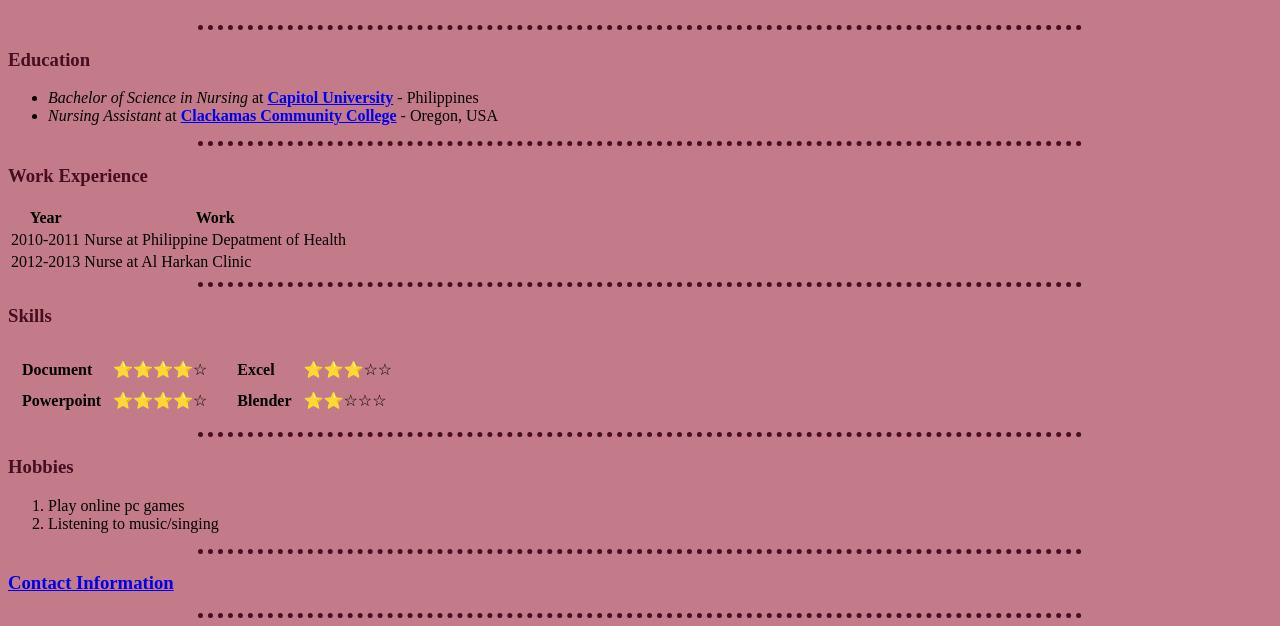
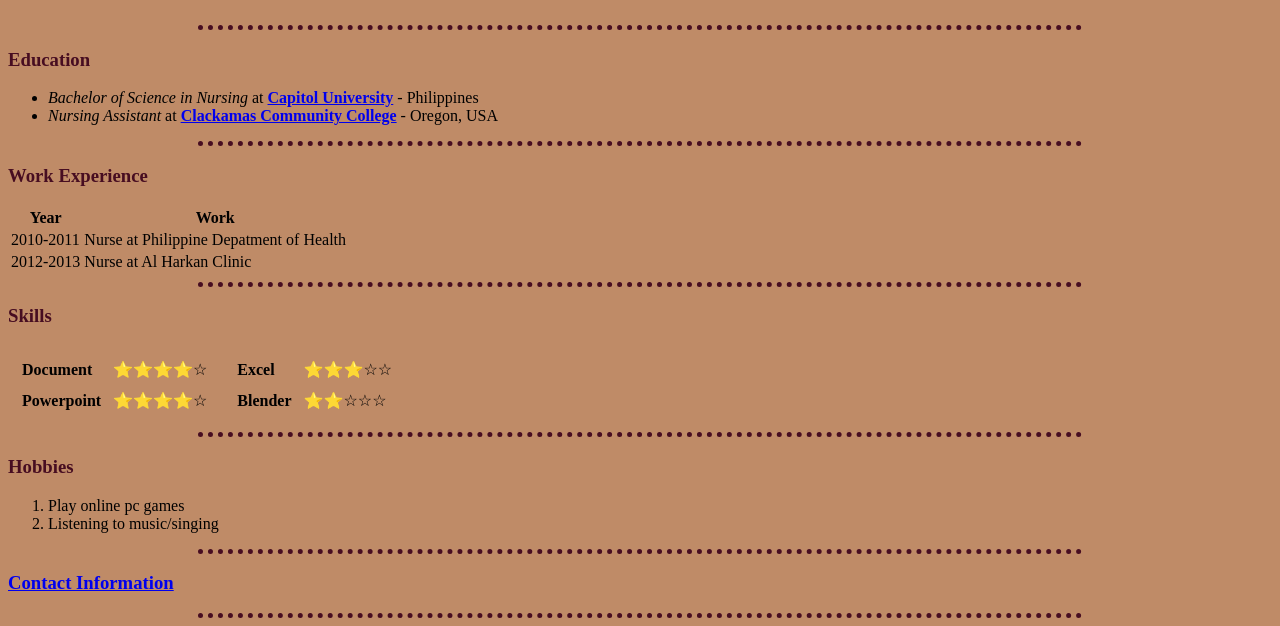
Before and after one commit to Yenzzz/cv, a plain HTML site: page index.html in a window 1280 px wide. Shown: the part 373-999 px from the top of the page. Drawn offline with Linux system fonts and the light colour scheme.

Commit message:
Update styles.css

```diff
--- a/styles.css
+++ b/styles.css
@@ -1,6 +1,6 @@
 
   body {
-    background-color: #C37B89;
+    background-color: #BF8B67;
 }
   h1 {
     color: #470D21;
```
